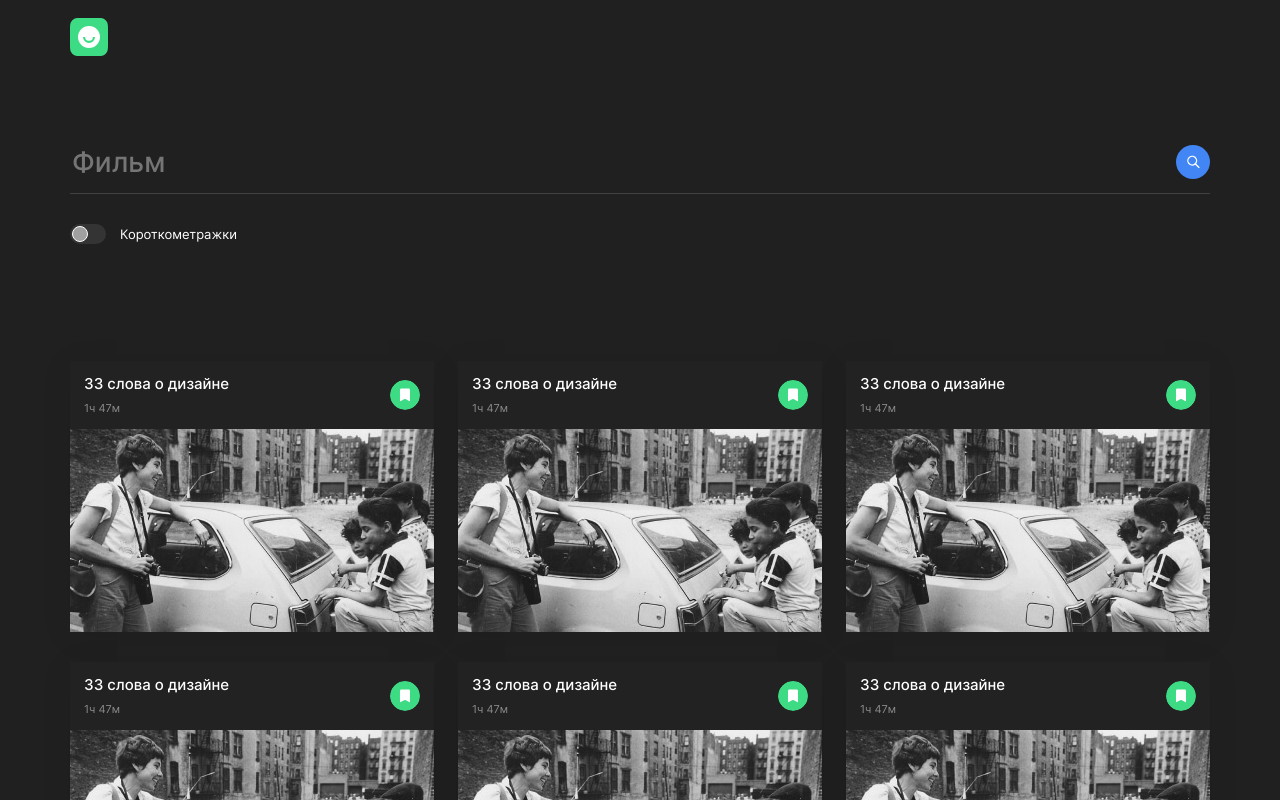
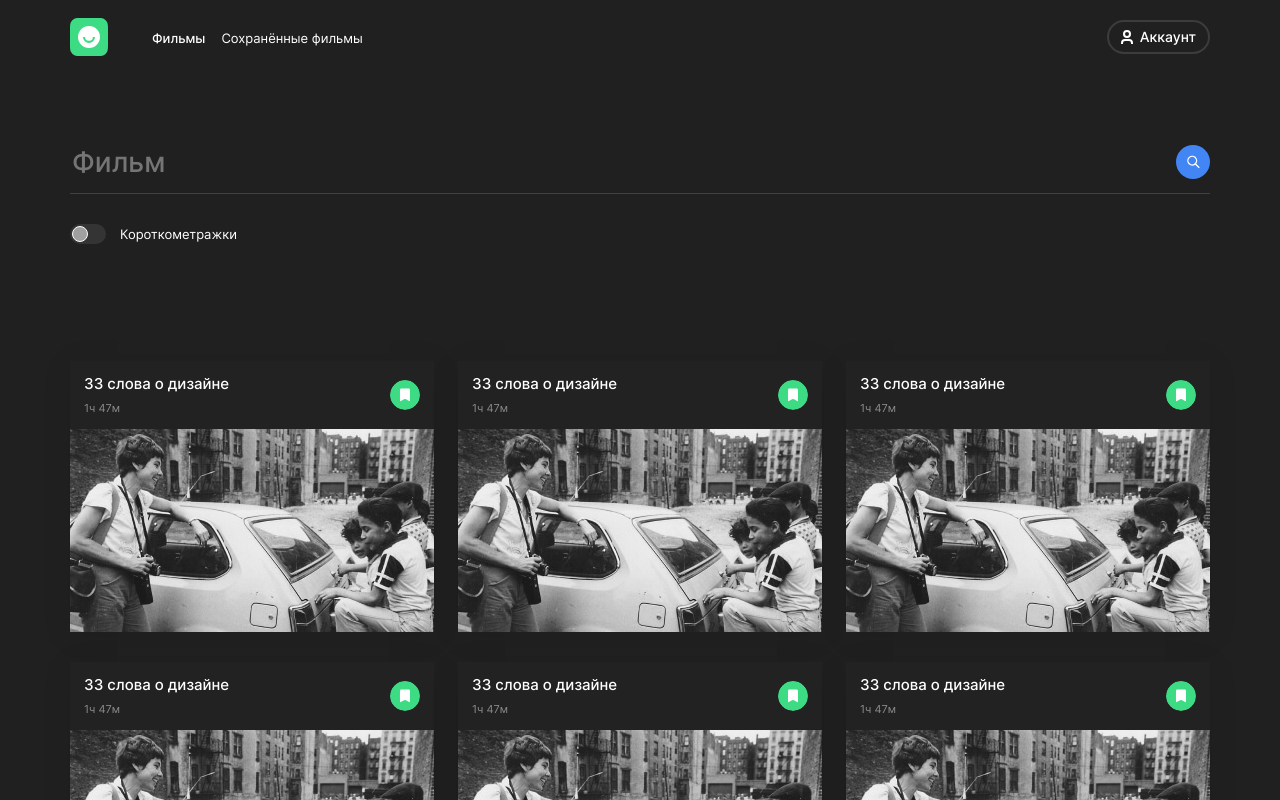
Before and after one commit to sergievskaya/movies-explorer-frontend, a React (Create React App) app: page /movies in a window 1280 px wide. Shown: the top 800 px of the page. Built offline with nearby package versions, Linux system fonts and the light colour scheme.

Commit message:
feat: добавить меню в header

```diff
--- a/src/components/MoviesCardList/MoviesCardList.css
+++ b/src/components/MoviesCardList/MoviesCardList.css
@@ -1,5 +1,5 @@
 .cards {
-    padding: 70px 70px 30px;
+    padding: 70px 30px 30px;
 }
 
 .cards__list {
@@ -14,11 +14,6 @@
 }
 
 @media screen and (max-width: 1023px) {
-    .cards {
-        padding-left: 30px;
-        padding-right: 30px;
-    }
-
     .cards__list {
         gap: 36px 30px;
         grid-template-columns: repeat(auto-fit, 339px);
--- a/src/components/Navigation/Navigation.css
+++ b/src/components/Navigation/Navigation.css
@@ -31,6 +31,167 @@
     padding: 8px 20px;
 }
 
+.navigation_loggedin {
+    width: 100%;
+    margin-left: 44px;
+}
+
+.navigation__menu {
+    display: flex;
+    justify-content: space-between;
+    align-items: center;
+}
+
+.navigation__menu-link {
+    font-weight: 400;
+    font-size: 13px;
+    line-height: 18px;
+    color: #fff;
+    text-decoration: none;
+    margin-right: 16px;
+    transition: opacity 0.2s linear;
+}
+
+.navigation__menu-link:hover {
+    opacity: 0.7;
+}
+
+.navigation__menu-link_active {
+    font-weight: 500;
+}
+
+.navigation__menu-link_type_main {
+    display: none;
+}
+
+.navigation__menu-link_type_profile {
+    margin: 0;
+    border: 2px solid rgba(170, 170, 170, 0.2);
+    border-radius: 50px;
+    display: flex;
+    align-items: center;
+    font-weight: 500;
+    font-size: 14px;
+    line-height: 16px;
+    padding: 7px 12px;
+}
+
+.navigation__account-icon {
+    background-image: url(../../images/navigation-account-icon.svg);
+    width: 12px;
+    height: 14px;
+    margin-right: 7px;
+}
+
+.navigation__open-menu {
+    background-image: url(../../images/navigation-btn-menu.svg);
+    width: 44px;
+    height: 44px;
+    background-color: transparent;
+    border: none;
+    padding: 0;
+    display: none;
+    transition: opacity 0.2s linear;
+}
+
+.navigation__open-menu:hover {
+    cursor: pointer;
+    opacity: 0.8;
+}
+
+.navigation__close-menu {
+    display: none;
+    background-image: url(../../images/navigation-btn-close.svg);
+    width: 22px;
+    height: 22px;
+    background-color: transparent;
+    border: none;
+    background-position: center;
+    padding: 0;
+    align-self: flex-end;
+    margin-top: 23px;
+    margin-right: 23px;
+    transition: opacity 0.2s linear;
+}
+
+.navigation__close-menu:hover {
+    cursor: pointer;
+    opacity: 0.8;
+}
+
+@media screen and (max-width: 1023px) {
+    .navigation_loggedin {
+        display: flex;
+        justify-content: flex-end;
+    }
+
+    .navigation__open-menu {
+        display: flex;
+    }
+
+    .navigation__overlay {
+        visibility: hidden;
+    }
+
+    .navigation__overlay_visible {
+        visibility: visible;
+        position: fixed;
+        top: 0;
+        right: 0;
+        bottom: 0;
+        left: 0;
+        z-index: 1;
+        background: rgba(0, 0, 0, 0.3);
+    }
+
+    .navigation__menu {
+        width: 67.8%;
+        height: 100%;
+        flex-direction: column;
+        position: fixed;
+        top: 0;
+        right: 0;
+        z-index: 2;
+        background-color: #202020;
+    }
+
+    .navigation__close-menu {
+        display: flex;
+    }
+
+    .navigation__links-container {
+        display: flex;
+        flex-direction: column;
+        align-items: center;
+        width: 100%;
+    }
+
+    .navigation__menu-link {
+        margin-right: 0;
+        margin-bottom: 28px;
+        font-weight: 500;
+        font-size: 18px;
+        line-height: 22px;
+    }
+
+    .navigation__menu-link_active {
+        padding-bottom: 4px;
+        border-bottom: 2px solid #fff;
+        margin-bottom: 22px;
+    }
+
+    .navigation__menu-link_type_main {
+        display: flex;
+        margin-top: 105px;
+    }
+
+    .navigation__menu-link_type_profile {
+        font-size: 14px;
+        line-height: 16px;
+        margin-bottom: 90px;
+    }
+}
+
 @media screen and (max-width: 767px) {
     .navigation__link {
         font-size: 10px;
@@ -40,4 +201,30 @@
         margin-left: 14px;
         padding: 5px 12px;
     }
+
+    .navigation__menu {
+        width: 100%;
+    }
+
+    .navigation__close-menu {
+        margin-top: 13px;
+        margin-right: 13px;
+    }
+
+    .navigation__menu-link {
+        margin-bottom: 24px;
+    }
+
+    .navigation__menu-link_active {
+        padding-bottom: 7px;
+        margin-bottom: 15px;
+    }
+
+    .navigation__menu-link_type_main {
+        margin-top: 99px;
+    }
+
+    .navigation__menu-link_type_profile {
+        margin-bottom: 46px;
+    }
 }
--- a/src/components/Navigation/Navigation.js
+++ b/src/components/Navigation/Navigation.js
@@ -1,10 +1,19 @@
-import React from "react";
-import { Link } from "react-router-dom";
-import './Navigation.css';
+import React from 'react'
+import { Link, NavLink } from 'react-router-dom'
+import './Navigation.css'
 
 function Navigation({ pathname }) {
+  const [isPopupOpen, setIsPopupOpen] = React.useState(false)
 
-    return(
+  function handlePopupOpen() {
+    setIsPopupOpen(true)
+  }
+
+  function handlePopupClose() {
+    setIsPopupOpen(false)
+  }
+
+  return (
     <>
       {pathname === '/' ? (
         <nav className="navigation">
@@ -18,10 +27,26 @@ function Navigation({ pathname }) {
           </ul>
         </nav>
       ) : (
-                <> </>
+        <div className="navigation navigation_loggedin">
+          <div className={`navigation__overlay ${isPopupOpen ? "navigation__overlay_visible" : ""}`}>
+            <nav className="navigation__menu">
+              <div className="navigation__links-container">
+                <button className='navigation__close-menu' onClick={handlePopupClose} type="button"></button>
+                <NavLink to="/" exact className="navigation__menu-link navigation__menu-link_type_main" activeClassName="navigation__menu-link_active">Главная</NavLink>
+                <NavLink to="/movies" className="navigation__menu-link" activeClassName="navigation__menu-link_active">Фильмы</NavLink>
+                <NavLink to="/saved-movies" className="navigation__menu-link" activeClassName="navigation__menu-link_active">Сохранённые фильмы</NavLink>
+              </div>
+              <Link to="/profile" className="navigation__menu-link navigation__menu-link_type_profile">
+                <div className='navigation__account-icon'></div>
+                Аккаунт
+              </Link>
+            </nav>
+          </div>
+          <button className='navigation__open-menu' onClick={handlePopupOpen} type="button"></button>
+        </div>
       )}
     </>
-    );
+  )
 }
 
-export default Navigation;
+export default Navigation
```
Lines whose indentation alone changed are shown as unchanged.
